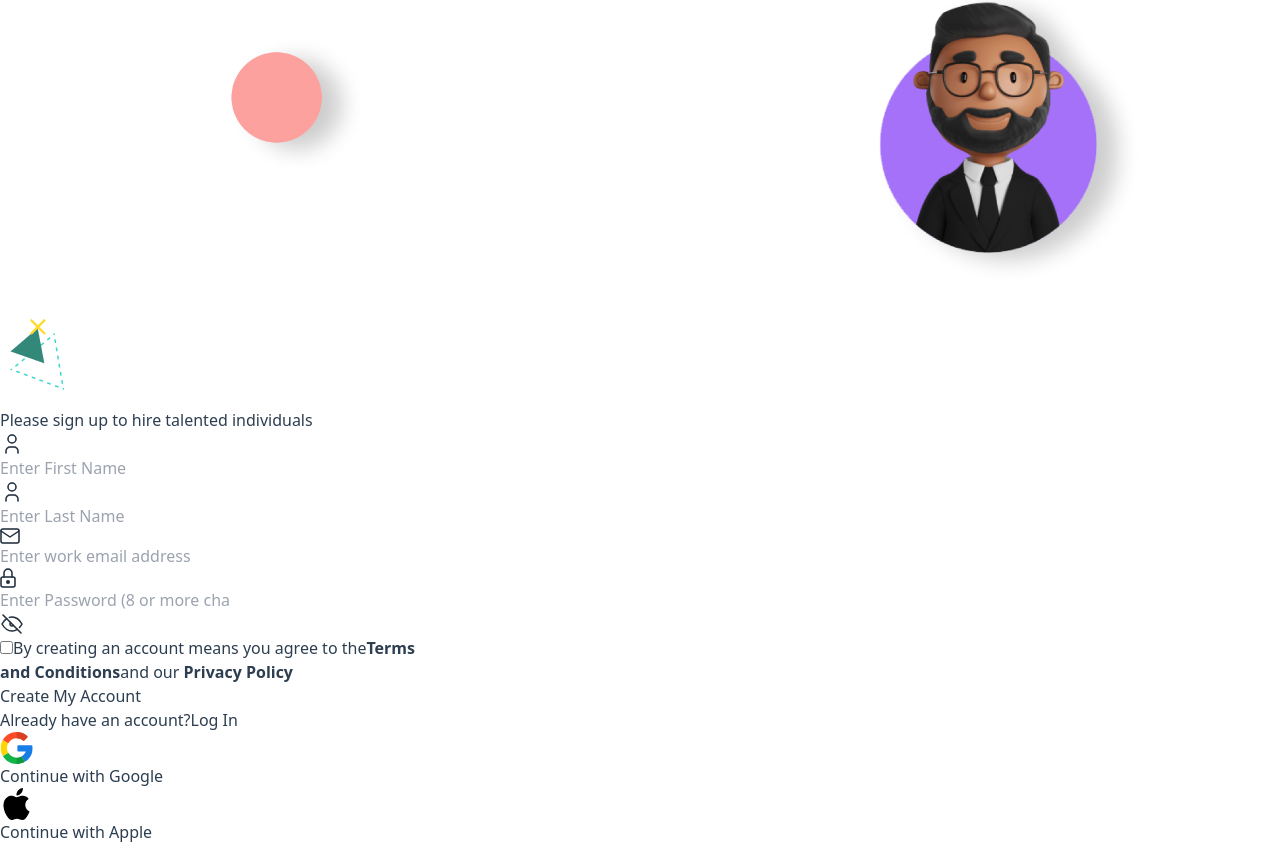
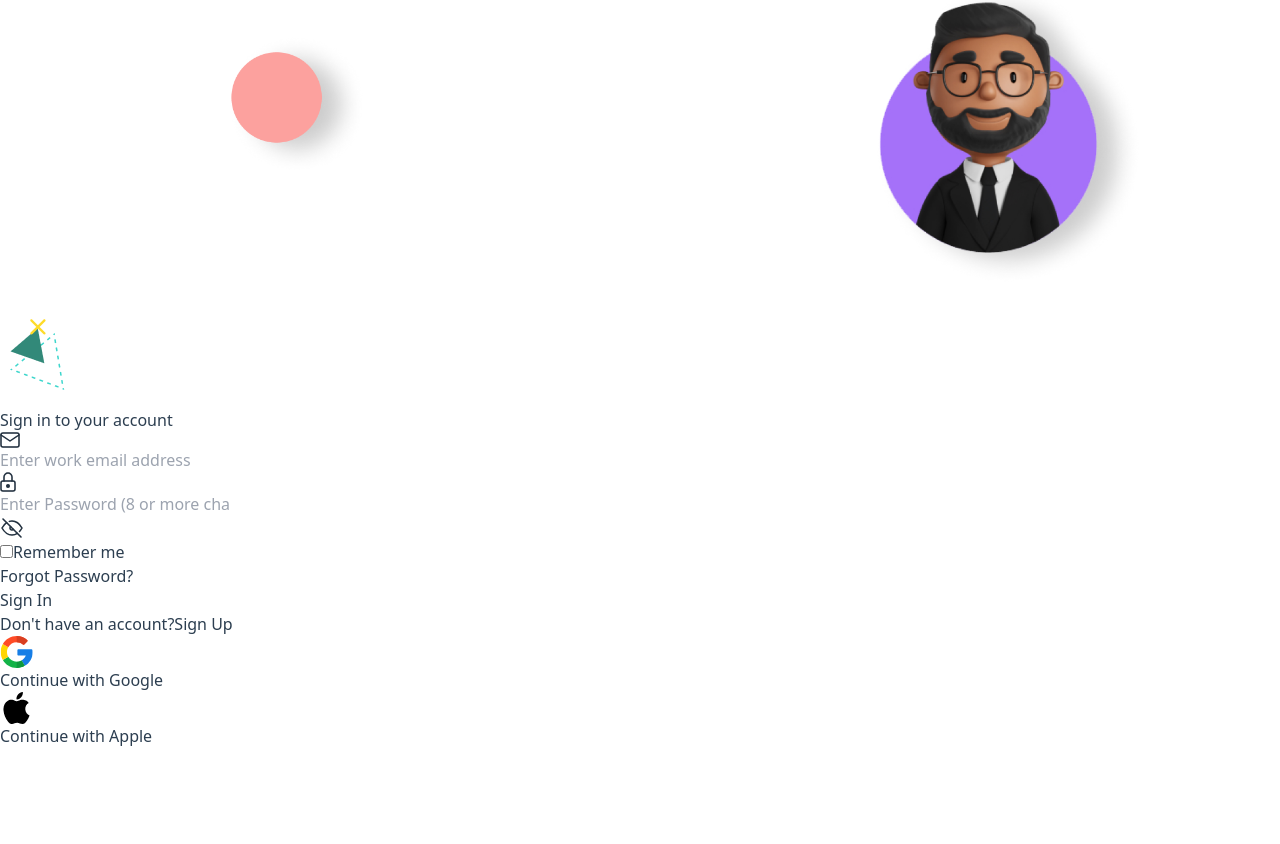
Before and after one commit to Tehmin-Saleem/finalbackend-freelanceplace, a React (Vite) app: page / in a window 1280 px wide. Shown: the part 835-1679 px from the top of the page. After the commit the page ends 1583 px from the top, so only its background shows below. Built offline with nearby package versions, Linux system fonts and the light colour scheme.

Commit message:
feat: added SignIn Page

```diff
--- a/src/App.jsx
+++ b/src/App.jsx
@@ -1,15 +1,16 @@
 import { Routes, Route } from "react-router-dom";
 import "./App.css";
 import Login from "./Pages/Signup/Login";
-import { ProfileView, Proposal , JobsPage} from "./Pages/index";
+import { ProfileView, Proposal , JobsPage, SignIn} from "./Pages/index";
 
 function App() {
   return (
     <>
-      <Login />
+      {/* <Login /> */}
       {/* <ProfileView /> */}
       {/* <Proposal /> */}
       {/* <JobsPage/> */}
+      <SignIn/>
     </>
   );
 }
--- /dev/null
+++ b/src/Pages/SignIn/index.jsx
@@ -0,0 +1,198 @@
+import { useState } from "react";
+import React from "react";
+import CHARACTER from "/images/CHARACTER.png";
+import Group from "/images/Group.png";
+
+import { CommonButton, TextField } from "../../components/index";
+import { Mail, Password, PassEye, Google, Apple ,LogoName} from "../../svg/index";
+
+function SignIn() {
+  const [password, setPassword] = useState("");
+  const [passwordError, setPasswordError] = useState("");
+  const [showPassword, setShowPassword] = useState(false);
+  const [email, setEmail] = useState("");
+  const [emailError, setEmailError] = useState("");
+  const [errorMessage, setErrorMessage] = useState("");
+
+  const handlePasswordChange = (e) => {
+    const newPassword = e.target.value;
+    setPassword(newPassword);
+    if (newPassword.length < 8) {
+      setPasswordError("Your password is not strong enough.");
+    } else {
+      setPasswordError("");
+    }
+  };
+
+  const handleTogglePasswordVisibility = () => {
+    setShowPassword(!showPassword);
+  };
+
+  const validateEmail = () => {
+    const regex = /^[^\s@]+@[^\s@]+\.[^\s@]+$/;
+    if (!regex.test(email)) {
+      setEmailError("Please enter a valid email address.");
+    } else {
+      setEmailError("");
+    }
+  };
+
+  return (
+    <div className="md:flex md:flex-row">
+      {/* First Half - Logo and Picture */}
+      <div className="md:w-1/2 h-screen bg-white hidden md:block">
+        <div className="flex flex-col items-center justify-center h-full">
+          <div className="mb-6">
+          <LogoName />
+          </div>
+          <div className="mb-3">
+            <img src={CHARACTER} alt="Character" className="md:max-w-md" />
+          </div>
+          <div>
+            <img src={Group} alt="Group" />
+          </div>
+        </div>
+      </div>
+
+      {/* Second Half - Form */}
+      <div className="md:w-1/2 w-full h-screen md:mt-9 md:mr-9 bg-white flex items-center justify-center shadow-lg">
+        <div className="w-full max-w-lg p-16 shadow-2xl">
+          <form>
+            <h1 className="text-[24px] font-Poppins font-medium text-center px-16 py-2">
+              Sign in to your account
+            </h1>
+
+            {/* Email Input */}
+            <div className="relative">
+              <div className="flex mb-4 shadow border rounded-xl w-full py-3 px-3 bg-[#ECF0F1] font-Poppins">
+                <div className="pr-3">
+                  <Mail />
+                </div>
+                <input
+                  type="email"
+                  id="email"
+                  name="email"
+                  placeholder="Enter work email address"
+                  className="text-[#94A3B8] bg-[#ECF0F1] text-[14px] flex-1"
+                  onChange={(e) => setEmail(e.target.value)}
+                  onBlur={validateEmail}
+                />
+              </div>
+              {emailError && (
+                <div className="text-red-500 text-xs mt-1">{emailError}</div>
+              )}
+            </div>
+
+            {/* Password Input */}
+            <div className="relative">
+              <div className="flex mb-4 shadow border rounded-xl w-full py-3 px-3 bg-[#ECF0F1] font-Poppins">
+                <div className="pr-3">
+                  <Password />
+                </div>
+                <input
+                  type={showPassword ? "text" : "password"}
+                  id="password"
+                  name="password"
+                  placeholder="Enter Password (8 or more characters)"
+                  className="text-[#94A3B8] bg-[#ECF0F1] text-[14px] flex-1"
+                  onChange={handlePasswordChange}
+                  required
+                />
+                <span
+                  className="cursor-pointer"
+                  onClick={handleTogglePasswordVisibility}
+                >
+                  <div className="pr-3">
+                    <PassEye />
+                  </div>
+                </span>
+              </div>
+              {passwordError && (
+                <div className="text-red-500 text-xs mt-1">{passwordError}</div>
+              )}
+            </div>
+
+            {/* Remember Me Checkbox and Forgot Password Link */}
+            <div className="mb-4 flex items-center justify-between">
+              <div className="flex items-center">
+                <input
+                  type="checkbox"
+                  id="rememberMe"
+                  name="rememberMe"
+                  className="mr-2 leading-tight"
+                />
+                <label
+                  htmlFor="rememberMe"
+                  className="text-[12px] font-Poppins text-[#64748B]"
+                >
+                  Remember me
+                </label>
+              </div>
+              <div>
+                <a
+                  href="#"
+                  className="text-[#4BCBEB] font-Poppins text-sm hover:underline"
+                >
+                  Forgot Password?
+                </a>
+              </div>
+            </div>
+
+            {/* Sign In Button */}
+            <div className="flex items-center justify-between">
+              <CommonButton
+                text="Sign In"
+                className="bg-[#4BCBEB] text-[#FFFFFF] font-semibold font-Poppins text-[24px] py-2 px-7 w-full rounded-xl focus:outline-none focus:shadow-outline"
+              />
+            </div>
+
+            {/* Sign Up Link */}
+            <div className="mt-8 mx-[20%] font-Poppins text-[14px] text-[#0F172A] text-center">
+              Don't have an account?
+              <span>
+                <a
+                  className="text-[#4BCBEB] font-Poppins hover:underline hover:underline-offset-4 text-base font-bold"
+                  href="#"
+                >
+                  Sign Up
+                </a>
+              </span>
+            </div>
+
+            {/* Google and Apple Sign-In Options */}
+            <div className="mt-5 mx-auto max-w-xs flex flex-row">
+              <div className="flex justify-center mb-4 shadow-xl p-3">
+                <div className="mr-3">
+                  <Google />
+                </div>
+                <div>
+                  <a
+                    href="https://www.google.com"
+                    className="mr-4 text-[12px] text-[#3498DB] font-Poppins font-semibold text-center"
+                  >
+                    Continue with Google
+                  </a>
+                </div>
+              </div>
+              <div className="flex justify-center shadow-xl mb-4 p-3">
+                <div className="mr-3">
+                  <Apple />
+                </div>
+                <div>
+                  <a
+                    href="https://www.apple.com"
+                    className="mr-4 text-[12px] text-[#3498DB] font-Poppins font-semibold text-center"
+                  >
+                    Continue with Apple
+                  </a>
+                </div>
+              </div>
+            </div>
+          </form>
+        </div>
+      </div>
+    </div>
+  );
+}
+
+export default SignIn;
--- a/src/Pages/index.js
+++ b/src/Pages/index.js
@@ -2,8 +2,10 @@ import ProfileView from "./ProfileView";
 import Proposal from "./ProposalsPage";
 import JobsPage from "./JobsPage"
 // import Signup from "./Signup"
+import SignIn from "./SignIn";
 
 // Export all the imported modules
 export { default as  ProfileView} from "./ProfileView";
 export { default as  Proposal} from "./ProposalsPage"
 export { default as  JobsPage} from "./JobsPage"
+export {default as SignIn} from"./SignIn"
```
